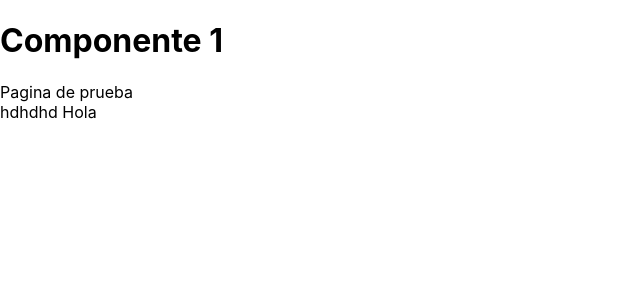
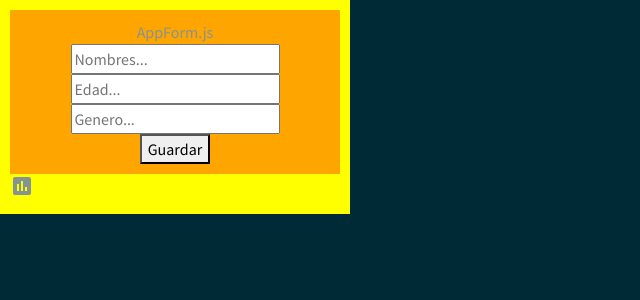
Before and after one commit to kiotosys/react03, a React (Create React App) app: page / in a window 1280 px wide. Shown: the top 300 px of the page, without its empty margins (0-640 px from the left). Built offline with nearby package versions, Linux system fonts and the light colour scheme.

Commit message:
v3. Instalo y conf App, AppForm, bootswach, mat.icons, toastify

```diff
--- a/package.json
+++ b/package.json
@@ -7,9 +7,11 @@
     "@testing-library/jest-dom": "^5.17.0",
     "@testing-library/react": "^13.4.0",
     "@testing-library/user-event": "^13.5.0",
+    "bootswatch": "^5.3.2",
     "react": "^18.2.0",
     "react-dom": "^18.2.0",
     "react-scripts": "5.0.1",
+    "react-toastify": "^9.1.3",
     "web-vitals": "^2.1.4"
   },
   "scripts": {
--- a/public/index.html
+++ b/public/index.html
@@ -25,6 +25,7 @@
       Learn how to configure a non-root public URL by running `npm run build`.
     -->
     <title>React App</title>
+    <link href="https://fonts.googleapis.com/icon?family=Material+Icons" rel="stylesheet">
   </head>
   <body>
     <noscript>You need to enable JavaScript to run this app.</noscript>
--- a/src/App.js
+++ b/src/App.js
@@ -2,12 +2,14 @@ import logo from './logo.svg';
 import './App.css';
 import C01componente from './components/C01componente';
 import Variable from './components/C04variable';
+import AppForm from './components/AppForm';
 
 function App() {
   return (
-    <div>
-      <C01componente />
-      <Variable xVariable="Hola" />
+    <div style={{background:"yellow", width:"350px",
+     padding:"10px"}}>
+      <AppForm />
+      <i class="large material-icons">insert_chart</i>
     </div>
   );
 }
--- /dev/null
+++ b/src/components/AppForm.js
@@ -0,0 +1,16 @@
+import React from 'react'
+
+const AppForm = () => {
+  return (
+    <div style={{background:"orange",
+    padding:"10px", textAlign:"center"}}>
+      <h>AppForm.js</h> <br/>
+      <input placeholder='Nombres...' /><br/>
+      <input placeholder='Edad...' />   <br/>
+      <input placeholder='Genero...' /> <br/>
+      <button>Guardar</button>
+    </div>
+  )
+}
+
+export default AppForm
--- a/src/index.js
+++ b/src/index.js
@@ -3,6 +3,8 @@ import ReactDOM from 'react-dom/client';
 import './index.css';
 import App from './App';
 import reportWebVitals from './reportWebVitals';
+
+import 'bootswatch/dist/solar/bootstrap.min.css'
 
 const root = ReactDOM.createRoot(document.getElementById('root'));
 root.render(
```
Also changed, not shown: 1 other file (tests, documents, lock files or other folders).
